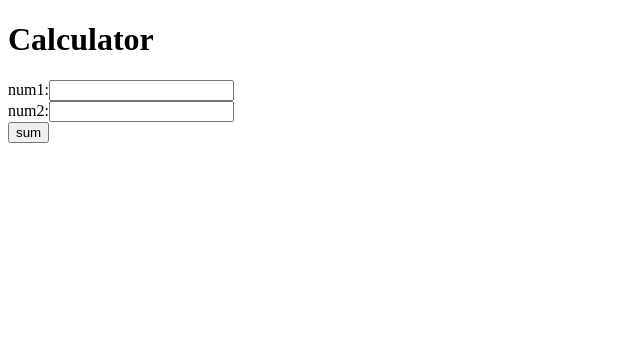
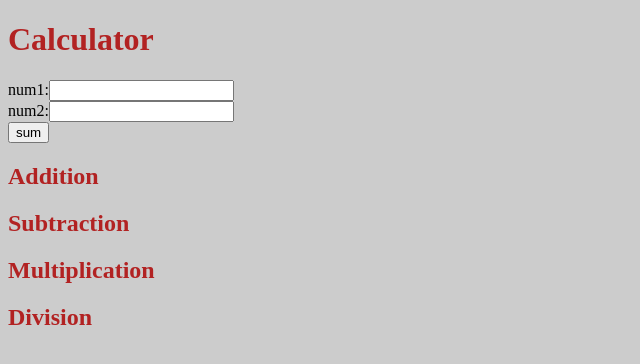
Before and after one commit to Asad-2/Ai-chatbot-assignment-3, a plain HTML site: page index.html in a window 1280 px wide. Shown: the whole page, without its empty margins (0-640 px from the left). Drawn offline with Linux system fonts and the light colour scheme.

Commit message:
calculator

```diff
--- a/index.html
+++ b/index.html
@@ -6,6 +6,14 @@
     <meta name="viewport" content="width=device-width, initial-scale=1.0">
     <title>Calculator</title>
 </head>
+ <style>
+    h2,h1{
+        color:firebrick;
+    }
+    body{
+        background-color: #ccc;
+    }
+ </style>
 <body>
     <h1>Calculator</h1>
     <form onsubmit="dosum(); return false">
@@ -15,10 +23,13 @@
         <br>
         <button type="submit">sum</button>
         </form>
-
+        <h2>Addition</h2>
         <h3 id="result">  </h3>
+        <h2>Subtraction</h2>
         <h3 id="result1">  </h3>
+        <h2>Multiplication</h2>
         <h3 id="result2">  </h3>
+        <h2>Division</h2>
         <h3 id="result3">  </h3>
     <script>
         function dosum(){
```
